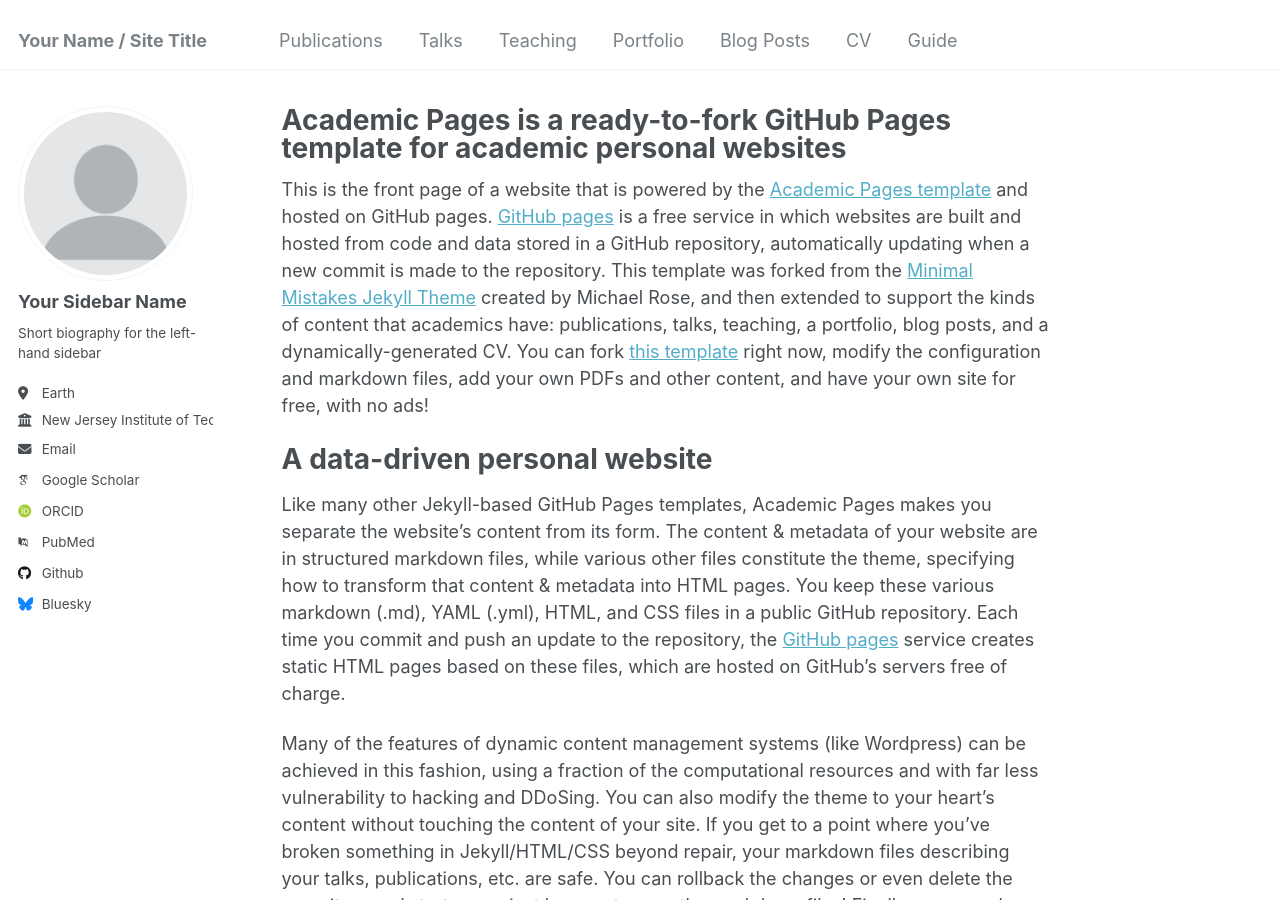
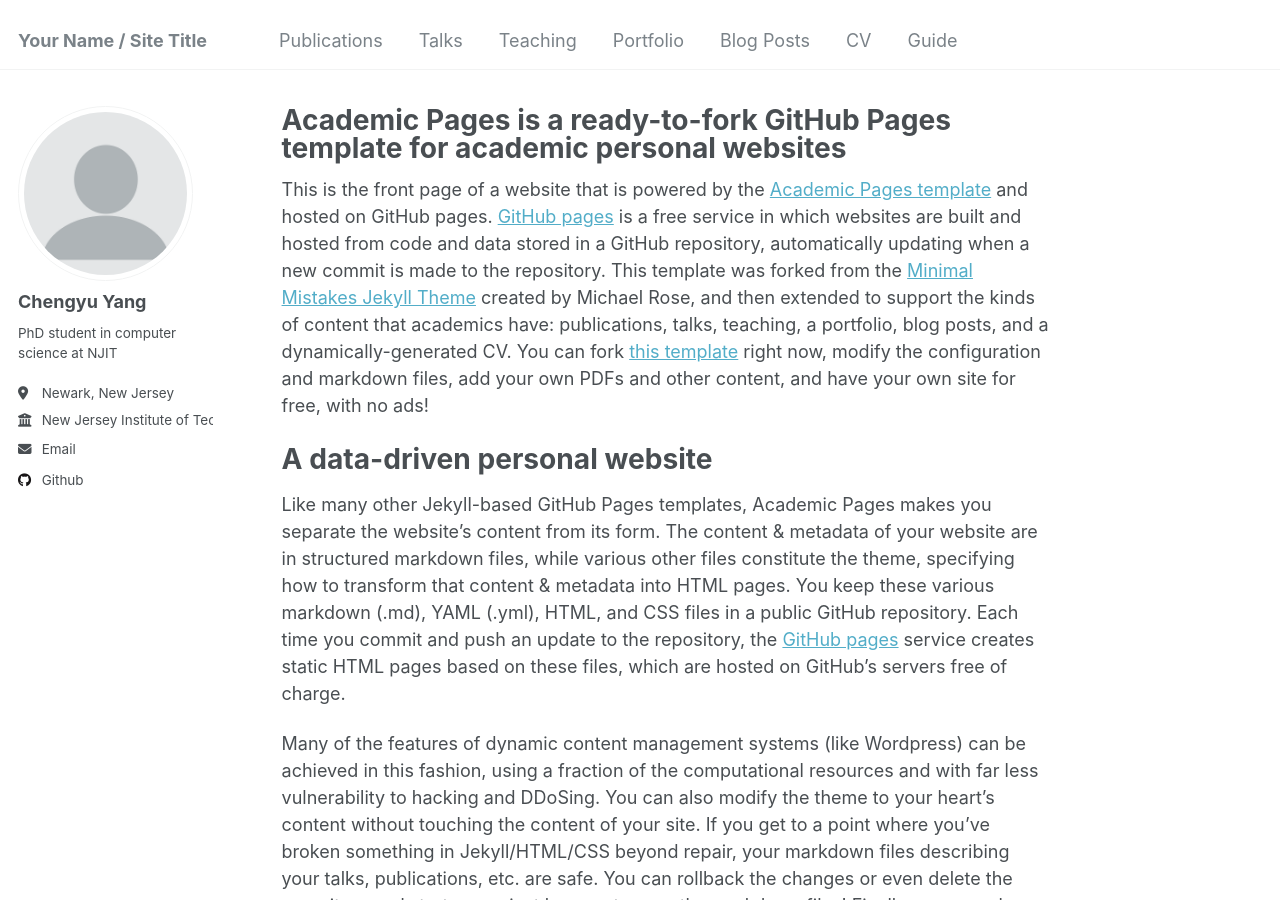
Before and after one commit to cyang322/cyang322.github.io, a Jekyll site: the page built from _pages/about.md, in a window 1280 px wide and 900 px high. Built offline with Jekyll 4.4.1, drawn with Linux system fonts in a browser that asks for light colours; some web fonts are replaced.

Commit message:
Update _config.yml

```diff
--- a/_config.yml
+++ b/_config.yml
@@ -22,21 +22,21 @@ repository               : "academicpages/academicpages.github.io"
 author:
   # Biographic information
   avatar           : "profile.png"
-  name             : "Your Sidebar Name"
+  name             : "Chengyu Yang"
   pronouns         : # example: "she/her"
-  bio              : "Short biography for the left-hand sidebar"
-  location         : "Earth"
+  bio              : "PhD student in computer science at NJIT"
+  location         : "Newark, New Jersey"
   employer         : "New Jersey Institute of Technology"
   uri              : # URL
   email            : "cy322@njit.edu"
 
   # Academic websites
   arxiv            : # URL - Update with the correct link to your profile
-  googlescholar    : "https://scholar.google.com/citations?user=PS_CX0AAAAAJ"
+  googlescholar    : # "https://scholar.google.com/citations?user=PS_CX0AAAAAJ"
   impactstory      : # URL
-  orcid            : "http://orcid.org/yourorcidurl"
+  orcid            : # "http://orcid.org/yourorcidurl"
   semantic         : # URL
-  pubmed           : "https://www.ncbi.nlm.nih.gov/pubmed/?term=john+snow"
+  pubmed           : # "https://www.ncbi.nlm.nih.gov/pubmed/?term=john+snow"
   researchgate     : # URL
   scopus           : # URL
 
@@ -44,12 +44,12 @@ author:
   bitbucket        : # Username - Update with your username on the site
   codepen          : # Username
   dribbble         : # Username
-  github           : "academicpages"
+  github           : "https://github.com/cyang322"
   kaggle           : # Username
   stackoverflow    : # User number or user number and name (i.e., use "1" or "1/jeff-atwood")
 
   # Social media
-  bluesky          : "bsky.app" # Replace this with you Bluesky username
+  bluesky          :  # Replace this with you Bluesky username
   facebook         : # Username
   flickr           : # Username
   foursquare       : # Username
```
